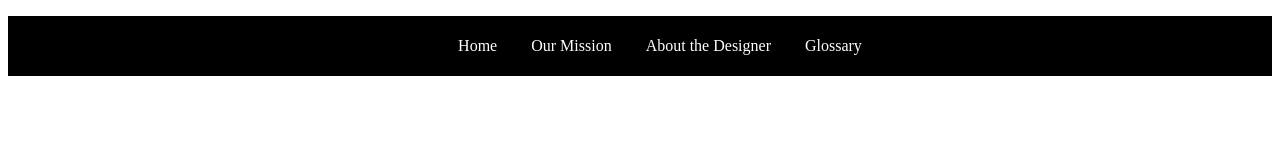
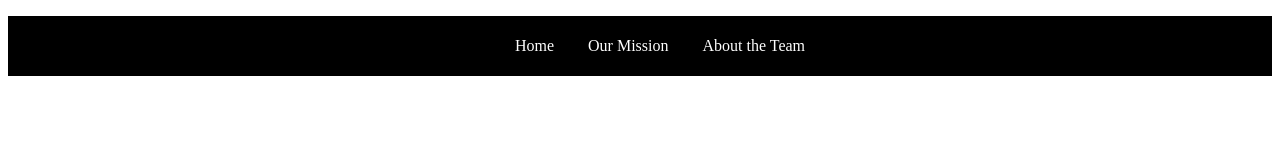
Before and after one commit to RayanEssaad/Game, a plain HTML site: page mission.html in a window 1280 px wide. Drawn offline with Linux system fonts and the light colour scheme.

Commit message:
Update mission.html

```diff
--- a/mission.html
+++ b/mission.html
@@ -12,7 +12,6 @@
   <ul>
     <li> <a href="index.html">Home</a> </li>
     <li> <a href="mission.html">Our Mission</a> </li>
-    <li> <a href="about.html">About the Designer</a> </li>
-    <li> <a href="glossary.html">Glossary</a> </li>
+    <li> <a href="about.html">About the Team</a> </li>
   </ul>
 </nav>
```
